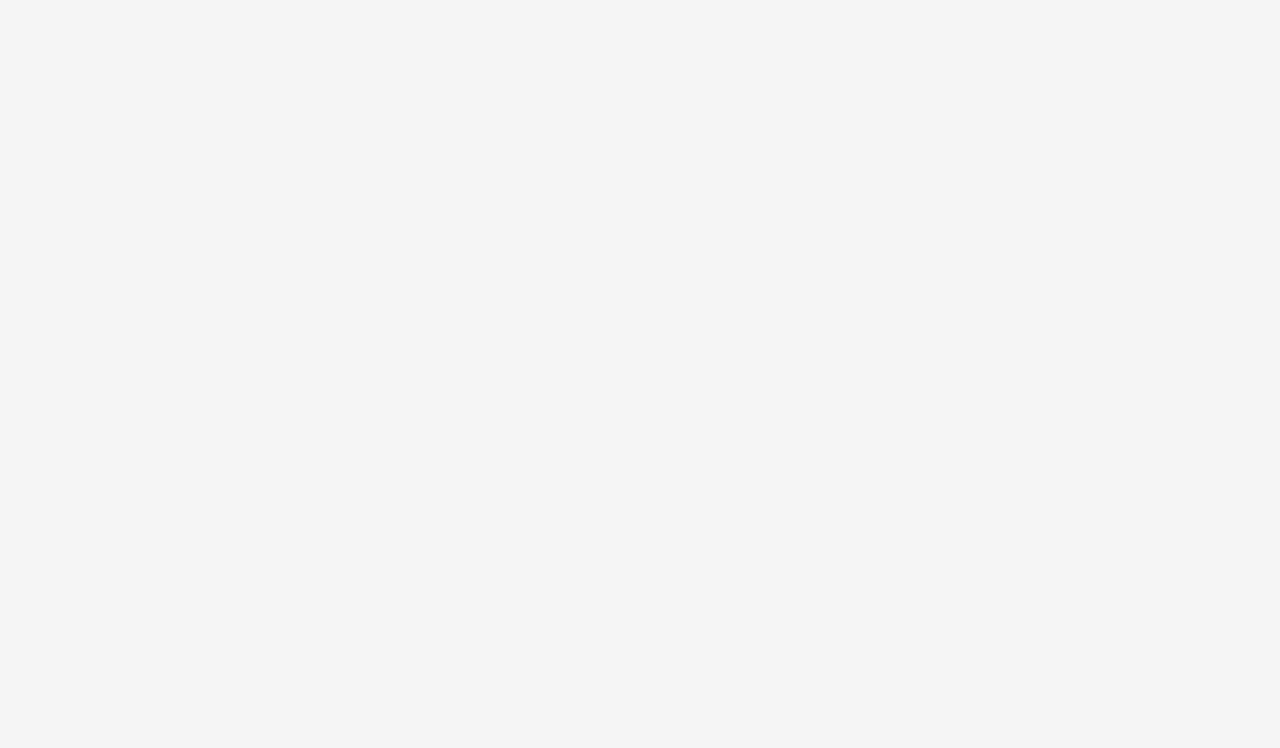
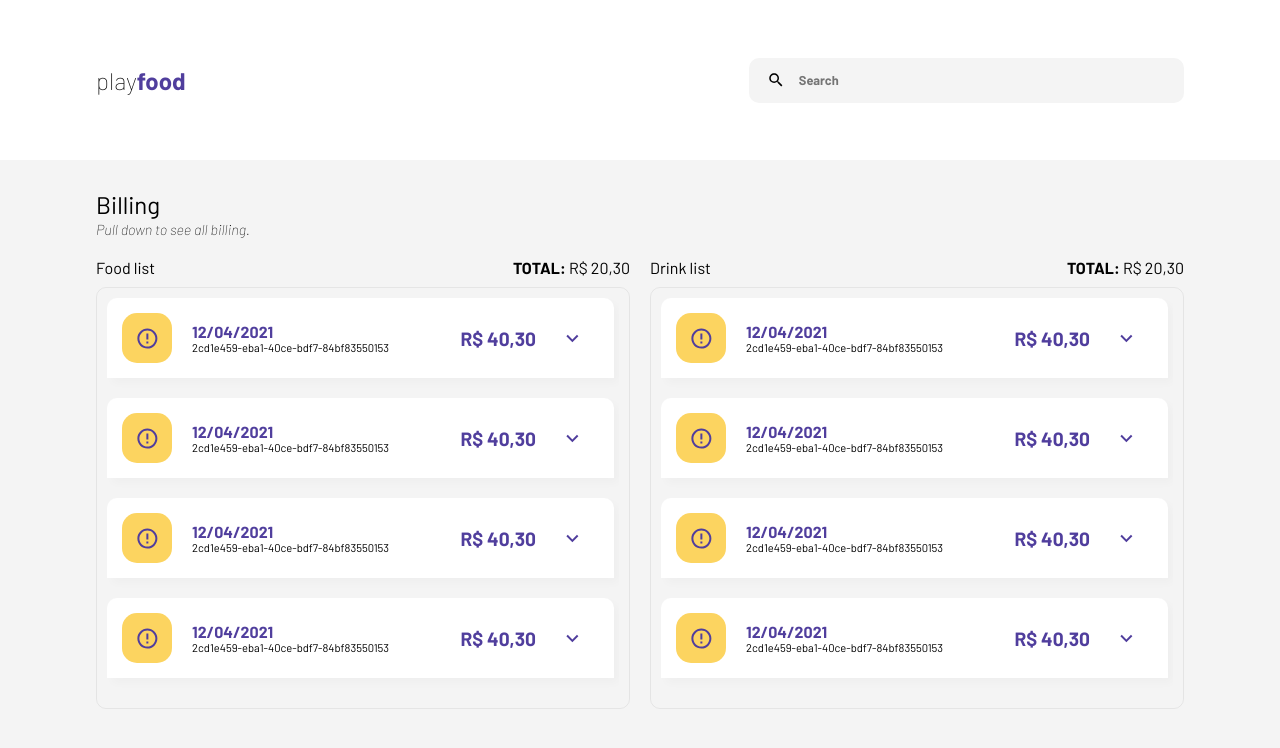
Before and after one commit to rodrigobritez/playfood, a React (Create React App) app: page /billing in a window 1280 px wide. Shown: the top 748 px of the page. Built offline with nearby package versions, Linux system fonts and the light colour scheme.

Commit message:
feat: billing screen

```diff
--- a/src/assets/styles/global.scss
+++ b/src/assets/styles/global.scss
@@ -103,3 +103,7 @@
     height: 50px;
     border-radius: 15px;
 }
+
+.w-full{
+    width: 100%;
+}
--- a/src/components/header/header.scss
+++ b/src/components/header/header.scss
@@ -15,7 +15,7 @@ header{
     }
     .logo{
         span{
-            font-size: 1.2em;
+            font-size: 1.5em;
             font-weight: 100;
             user-select: none;
             cursor: pointer;
--- a/src/components/header/index.tsx
+++ b/src/components/header/index.tsx
@@ -3,8 +3,12 @@ import { Search } from '../search';
 import './header.scss';
 import { ReactComponent as GraphIcon } from '../../assets/icons/graph.svg';
 
+interface IHeader {
+    showBilling?: Boolean
+}
 
-export const Header: React.FC = () => (
+export const Header: React.FC<IHeader> = ({ showBilling }) => {
+    return (
         <header className="header">
             <div className="header__block container">
                 <div className="logo">
@@ -12,11 +16,12 @@ export const Header: React.FC = () => (
                 </div>
                 <div className="search__content d-flex row">
                     <Search placeholder="Search" />
-                <div className="icon-billing ml-2 count__info">
+                    {showBilling && <div className="icon-billing ml-2 count__info">
                         <span>Billing</span>
                         <GraphIcon fill="#FFF" />
-                </div>
+                    </div>}
                 </div>
             </div>
         </header>
     )
+}
--- a/src/components/list/list.scss
+++ b/src/components/list/list.scss
@@ -6,7 +6,7 @@
     flex-direction: column;
     justify-content: flex-start;
     gap: 20px;
-    max-height: 50vh;
+    height: 50vh;
     overflow-y: scroll;
     overflow-x: hidden;
     padding-right: 35px;
--- a/src/routes/index.tsx
+++ b/src/routes/index.tsx
@@ -1,9 +1,11 @@
 import { Route } from 'react-router-dom'
+import { Billing } from '../screens/billing'
 import { Orders } from '../screens/orders'
 
 export const Routes = () => (
     <>
     <Route path="/" exact={true} component={Orders} />
     <Route path="/orders" exact={true} component={Orders} />
+    <Route path="/billing" exact={true} component={Billing} />
     </>
 )
--- /dev/null
+++ b/src/screens/billing/index.tsx
@@ -0,0 +1,32 @@
+import React from 'react';
+import { Header } from '../../components/header';
+import { List } from '../../components/list';
+
+
+export const Billing: React.FC = () => {
+    return(
+        <>
+        <Header />
+        <section className="container mt-3">
+            <div>
+                <h2 className="title">Billing</h2>
+                <span className="subtitle">Pull down to see all billing.</span>
+            </div>
+            <div className="d-flex row justify-between align-center mt-2 ">
+                <div className="mr-1 w-full">
+                    <h4 className="title d-flex justify-between">Food list <span><strong>TOTAL:</strong> R$ 20,30 </span></h4>
+                    <div className="box mt-1">
+                        <List />
+                    </div>
+                </div>
+                <div className="ml-1 w-full">
+                    <h4 className="title d-flex justify-between">Drink list <span><strong>TOTAL:</strong> R$ 20,30 </span></h4>
+                    <div className="box mt-1">
+                        <List />
+                    </div>
+                </div>
+            </div>
+        </section>
+        </>
+    )
+}
--- a/src/screens/orders/index.tsx
+++ b/src/screens/orders/index.tsx
@@ -12,7 +12,7 @@ export const Orders: React.FC = () => {
 
     return (
         <>
-            <Header />
+            <Header  showBilling={true}/>
             <section className="container mt-2 ">
                 <div className="d-flex justify-between align-center">
                     <div>
@@ -93,7 +93,7 @@ export const Orders: React.FC = () => {
                     </div>
                 </div>
                 <div className="modal__content__total-label"><span>TOTAL:</span><span>R$ 20,30</span></div>
-                <button className="modal__content__button">Finish  <ArrowRight fill="#FFF" /></button>
+                <button className="modal__content__button pointer">Finish  <ArrowRight fill="#FFF" /></button>
                 </div>
             </Modal>
         </>
--- a/src/screens/orders/orders.scss
+++ b/src/screens/orders/orders.scss
@@ -17,7 +17,8 @@
 }
 
 .modal__content{
-    padding-bottom: 140px;
+    padding-bottom: 150px;
+    height: 100%;
     position: relative;
     .title{
         font-size: 1.3em;
```
Lines whose indentation alone changed are shown as unchanged.
